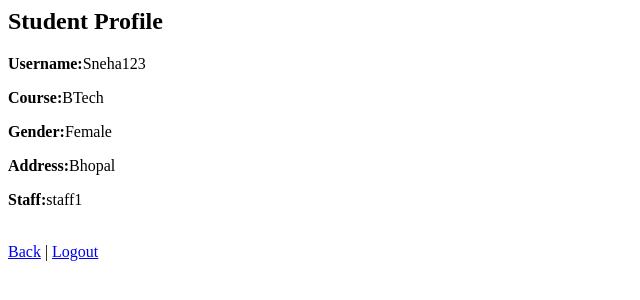
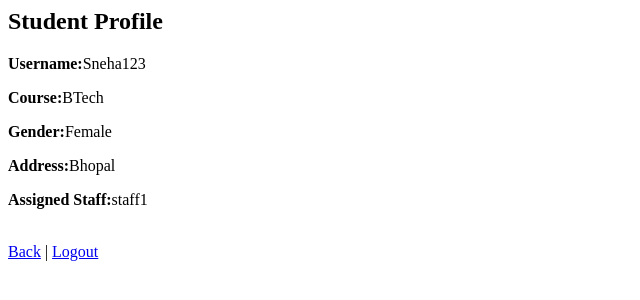
Before and after one commit to Sneha0201/Student_Management_System, a Django app: template student_management_system/templates/main_app/student_profile.html in a window 1280 px wide. Shown: the top 300 px of the page, without its empty margins (0-640 px from the left). Run offline with Django 5.2, Linux system fonts and the light colour scheme; the template is opened without the code that fills it: values that come from a table or form of the project are taken from there, others are empty; data comes from the database, SQL or seed files in the repository.

Commit message:
Update student_profile.html

```diff
--- a/student_management_system/templates/main_app/student_profile.html
+++ b/student_management_system/templates/main_app/student_profile.html
@@ -3,7 +3,7 @@
 <p><strong>Course:</strong>{{ student.course }}</p>
 <p><strong>Gender:</strong>{{ student.gender }}</p>
 <p><strong>Address:</strong>{{ student.address }}</p>
-<p><strong>Staff:</strong>{{ student.staff.staff.username }}</p>
+<p><strong>Assigned Staff:</strong>{{ student.staff.staff.username }}</p>
 <br>
 <a href="{% url 'student_home' %}">Back</a> |
 <a href="{% url 'logout' %}">Logout</a>
```
